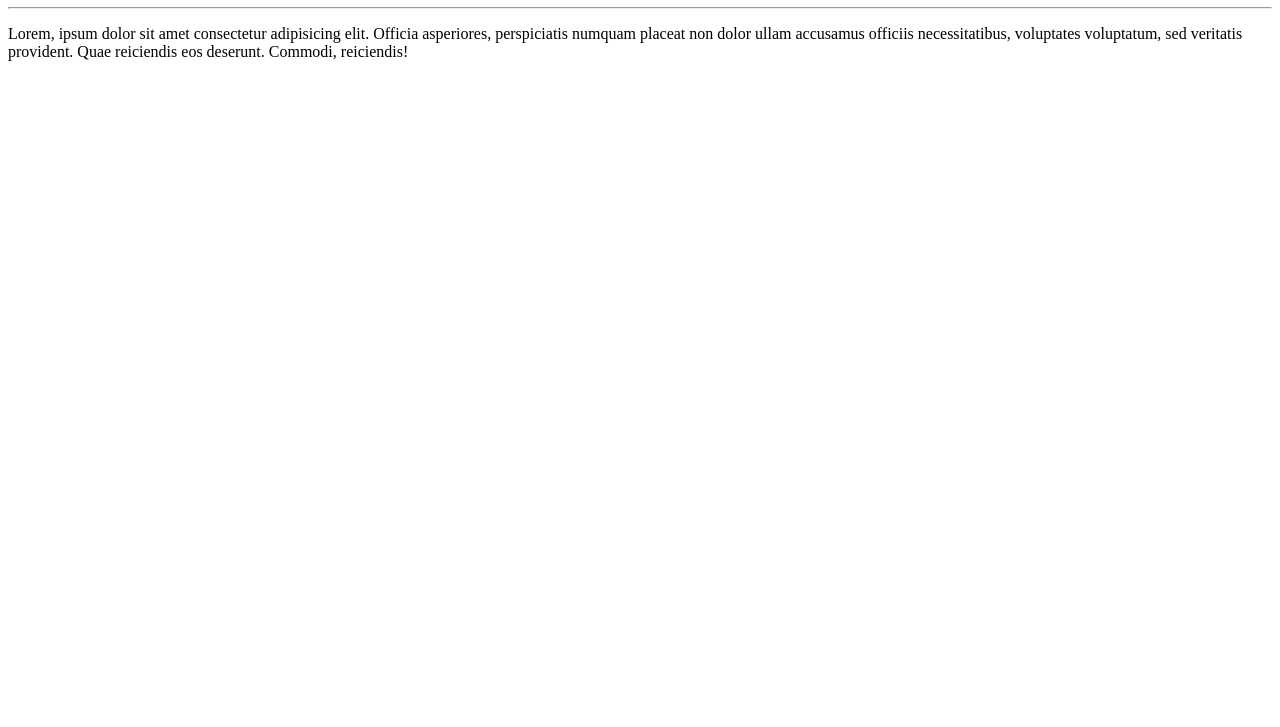
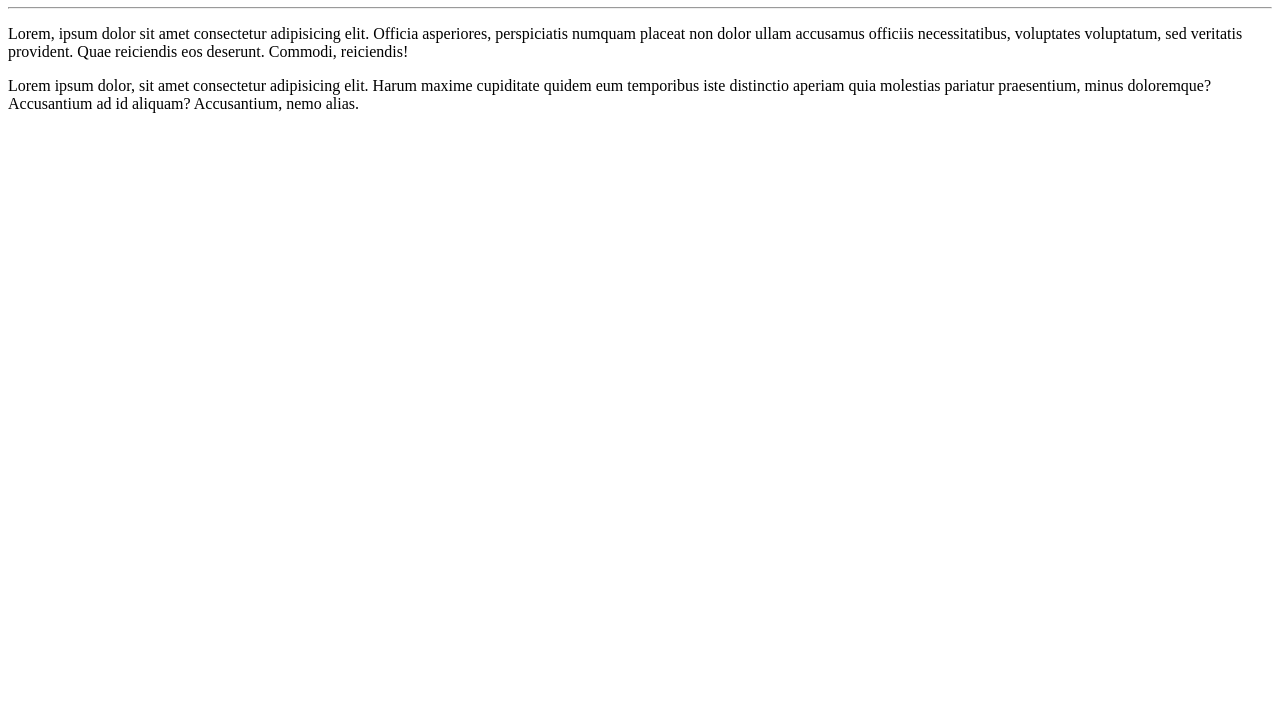
Before and after one commit to WillamesSilv/Ola-Mundo, a plain HTML site: page site-exemplo/index.html in a window 1280 px wide. Shown: the part 73-800 px from the top of the page. Drawn offline with Linux system fonts and the light colour scheme.

Commit message:
Criei um segundo parágrafo

```diff
--- a/site-exemplo/index.html
+++ b/site-exemplo/index.html
@@ -9,5 +9,6 @@
     <h1>Olá, Mundo!</h1>
     <hr>
     <p>Lorem, ipsum dolor sit amet consectetur adipisicing elit. Officia asperiores, perspiciatis numquam placeat non dolor ullam accusamus officiis necessitatibus, voluptates voluptatum, sed veritatis provident. Quae reiciendis eos deserunt. Commodi, reiciendis!</p>
+    <p>Lorem ipsum dolor, sit amet consectetur adipisicing elit. Harum maxime cupiditate quidem eum temporibus iste distinctio aperiam quia molestias pariatur praesentium, minus doloremque? Accusantium ad id aliquam? Accusantium, nemo alias.</p>
 </body>
 </html>
```
